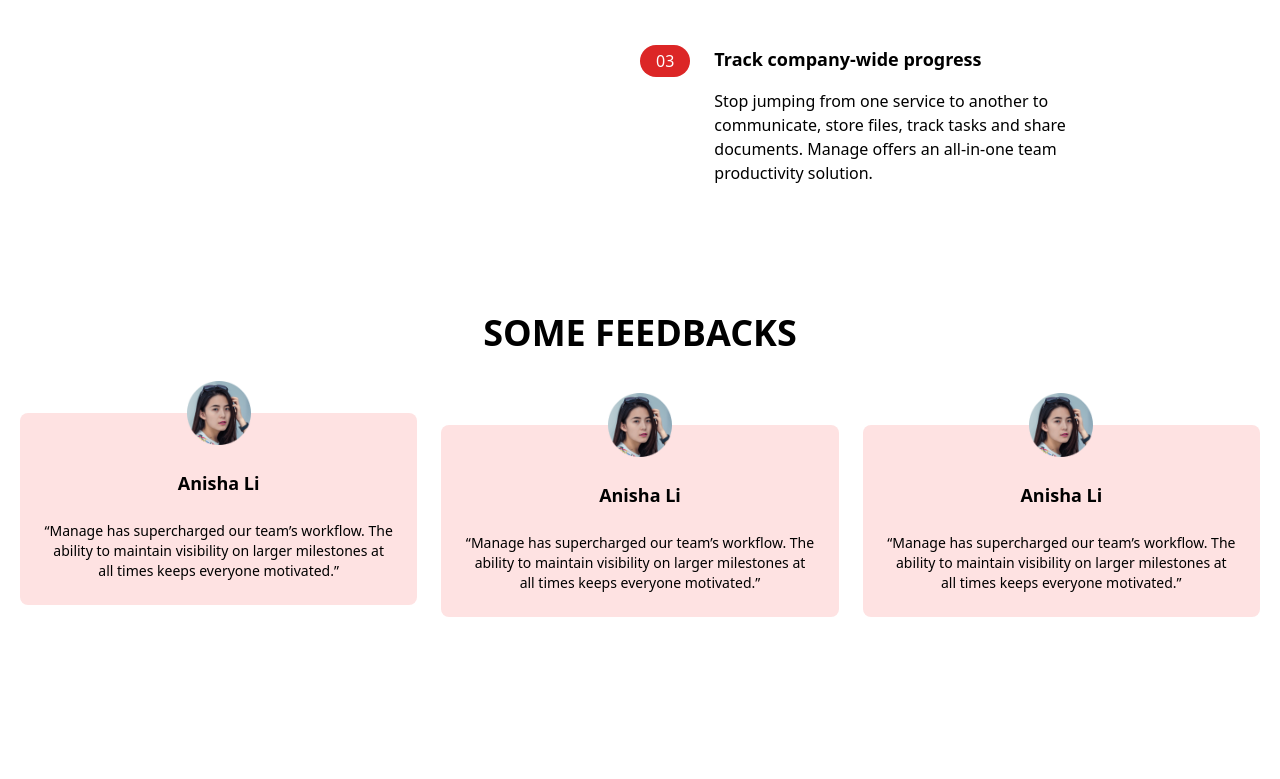
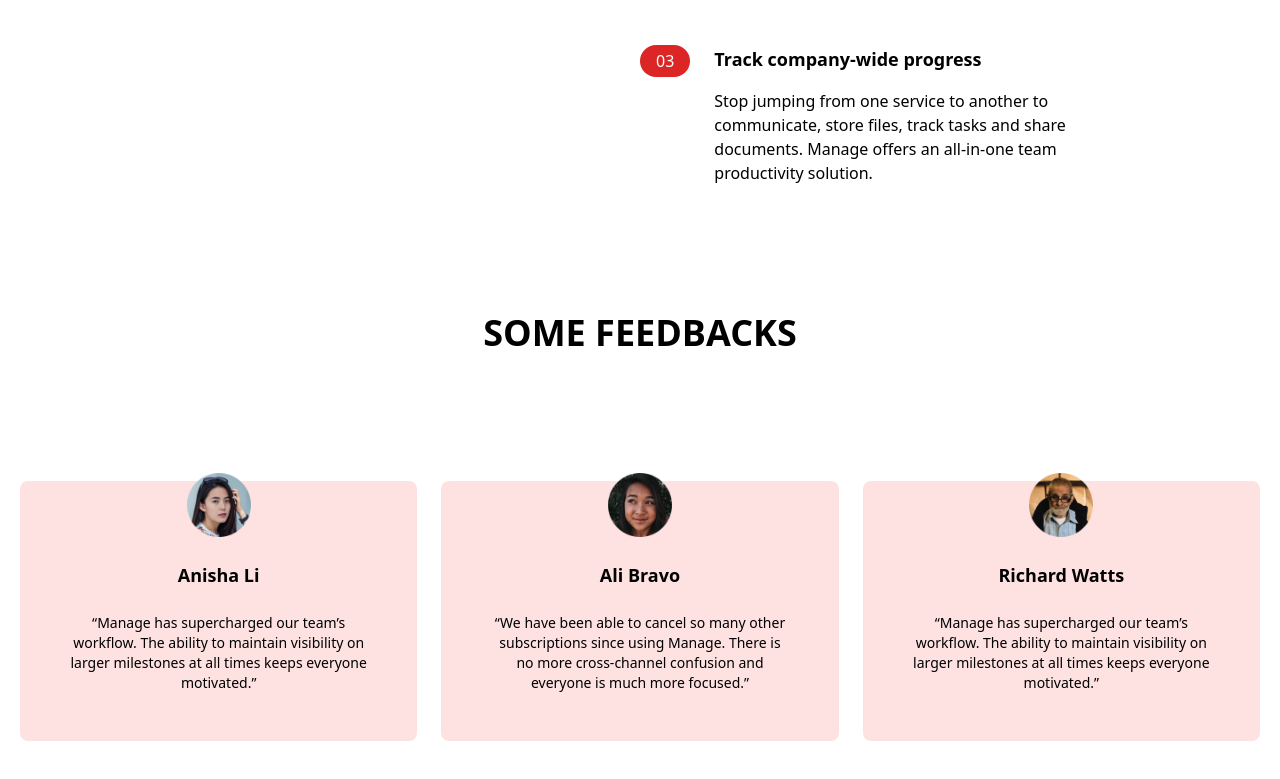
Before and after one commit to tanzimr8/tailwindlabs, a website: page index.html in a window 1280 px wide. Shown: the part 1035-1814 px from the top of the page. Before the commit the page ends 1652 px from the top, so only its background shows below. Drawn offline with Linux system fonts and the light colour scheme.

Commit message:
completed testimonial section

```diff
--- a/index.html
+++ b/index.html
@@ -159,28 +159,22 @@
     </section>
     <section id="testimonials">
         <div class="mx-auto px-5 max-w-6-xl mt-32 text-center">
-            <h2 class="text-4xl text-center font-bold my-12">SOME FEEDBACKS</h2>
-            <div class="flex flex-col items-center  space-y-6 md:flex-row md:space-x-6">
-                <div class="flex flex-col items-center p-6 space-y-6 rounded-lg bg-red-100 md:w-1/3">
+            <h2 class="text-4xl text-center font-bold">SOME FEEDBACKS</h2>
+            <div class="flex flex-col items-center my-32 sm:space-y-6 md:flex-row md:space-x-6">
+                <div class="flex flex-col items-center p-12 space-y-6 rounded-lg bg-red-100 md:w-1/3">
                     <img src="images/avatar-anisha.png" class="w-16 -mt-14" alt="" />
                     <h5 class="text-lg font-bold">Anisha Li</h5>
-                    <p class="text-sm">“Manage has supercharged our team’s workflow. The ability to
-              maintain visibility on larger milestones at all times keeps
-              everyone motivated.”</p>
+                    <p class="text-sm">“Manage has supercharged our team’s workflow. The ability to maintain visibility on larger milestones at all times keeps everyone motivated.”</p>
                 </div>
-                <div class="flex flex-col items-center p-6 space-y-6 rounded-lg bg-red-100 md:w-1/3">
-                    <img src="images/avatar-anisha.png" class="w-16 -mt-14" alt="" />
-                    <h5 class="text-lg font-bold">Anisha Li</h5>
-                    <p class="text-sm">“Manage has supercharged our team’s workflow. The ability to
-              maintain visibility on larger milestones at all times keeps
-              everyone motivated.”</p>
+                <div class="flex flex-col items-center p-12 space-y-6 rounded-lg bg-red-100 md:w-1/3">
+                    <img src="images/avatar-ali.png" class="w-16 -mt-14" alt="" />
+                    <h5 class="text-lg font-bold">Ali Bravo</h5>
+                    <p class="text-sm"> “We have been able to cancel so many other subscriptions since using Manage. There is no more cross-channel confusion and everyone is much more focused.”</p>
                 </div>
-                <div class="flex flex-col items-center p-6 space-y-6 rounded-lg bg-red-100 md:w-1/3">
-                    <img src="images/avatar-anisha.png" class="w-16 -mt-14" alt="" />
-                    <h5 class="text-lg font-bold">Anisha Li</h5>
-                    <p class="text-sm">“Manage has supercharged our team’s workflow. The ability to
-              maintain visibility on larger milestones at all times keeps
-              everyone motivated.”</p>
+                <div class="flex flex-col items-center p-12 space-y-6 rounded-lg bg-red-100 md:w-1/3">
+                    <img src="images/avatar-richard.png" class="w-16 -mt-14" alt="" />
+                    <h5 class="text-lg font-bold">Richard Watts</h5>
+                    <p class="text-sm">“Manage has supercharged our team’s workflow. The ability to maintain visibility on larger milestones at all times keeps everyone motivated.”</p>
                 </div>
             </div>
         </div>
```
Also changed, not shown: images/avatar-ali.png (added), images/avatar-richard.png (added).
